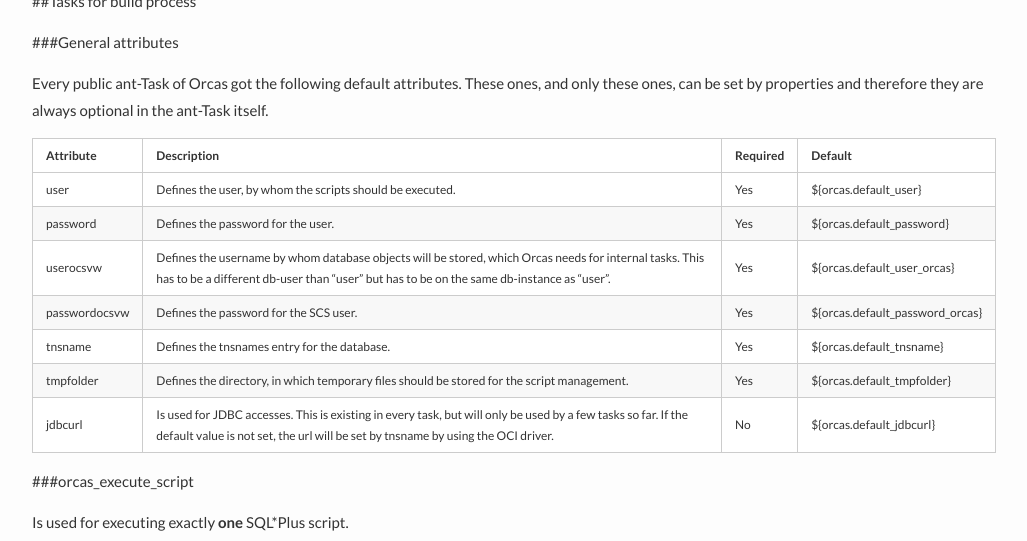
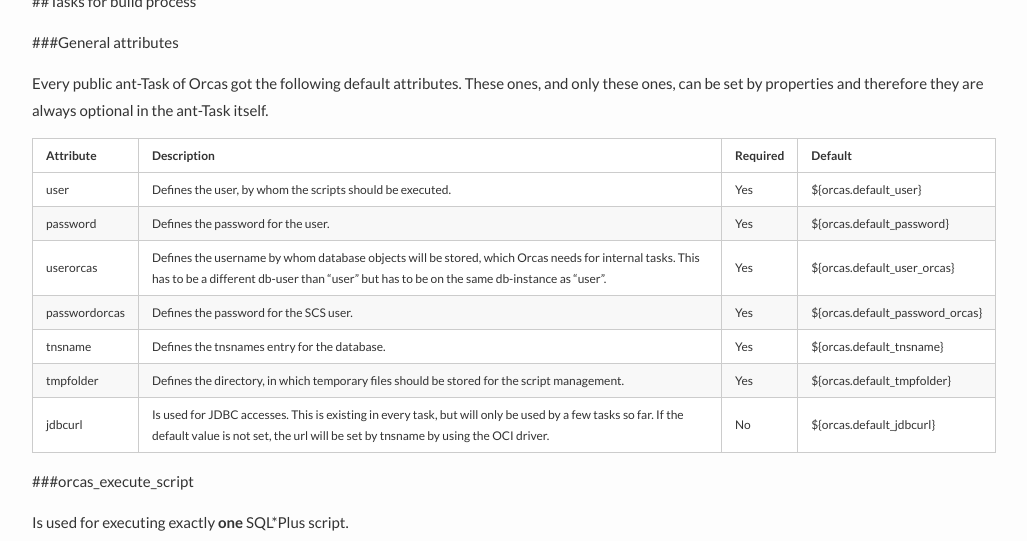
Before and after one commit to opitzconsulting/orcas, a Jekyll site: the page built from _docs/en/ant-tasks.md, in a window 1280 px wide and 900 px high, scrolled down 2205 px. Shown: the top 541 px of the window, without its empty margins (126-1153 px from the left). Built offline with Jekyll 4.4.1, drawn with Linux system fonts in a browser that asks for light colours; nearby versions of some CDN libraries.

Commit message:
fixed parameter names

```diff
--- a/_docs/en/ant-tasks.md
+++ b/_docs/en/ant-tasks.md
@@ -110,8 +110,8 @@
 |---------|-----------|--------|-------|
 |user     |Defines the user, by whom the scripts should be executed.|Yes|${orcas.default_user}|
 |password |Defines the password for the user.|Yes|${orcas.default_password}|
-|userocsvw|Defines the username by whom database objects will be stored, which Orcas needs for internal tasks. This has to be a different db-user than "user" but has to be on the same db-instance as "user".|Yes|${orcas.default_user_orcas}
-|passwordocsvw|Defines the password for the SCS user.|Yes|${orcas.default_password_orcas}|
+|userorcas|Defines the username by whom database objects will be stored, which Orcas needs for internal tasks. This has to be a different db-user than "user" but has to be on the same db-instance as "user".|Yes|${orcas.default_user_orcas}
+|passwordorcas|Defines the password for the SCS user.|Yes|${orcas.default_password_orcas}|
 |tnsname  |Defines the tnsnames entry for the database.|Yes|${orcas.default_tnsname}|
 |tmpfolder|Defines the directory, in which temporary files should be stored for the script management.|Yes|${orcas.default_tmpfolder}|
 |jdbcurl  |Is used for JDBC accesses. This is existing in every task, but will only be used by a few tasks so far. If the default value is not set, the url will be set by tnsname by using the OCI driver. |No|${orcas.default_jdbcurl}|
```
Also changed, not shown: _docs/de/ant-tasks.md (+2 -2 lines).
